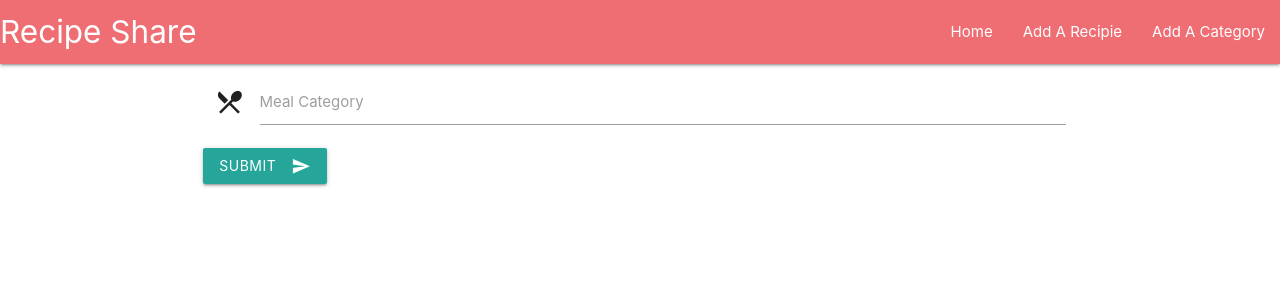
After one commit to SeanLewisIRE/recipe_app, a Flask app: page /add_category in a window 1280 px wide. The commit adds this page. Shown: the top 300 px of the page. Run offline with Flask 2, Linux system fonts and the light colour scheme; some libraries are stand-ins or nearby versions.

Commit message:
added "add category" functionality

```diff
--- a/app.py
+++ b/app.py
@@ -51,6 +51,17 @@ def update_recipe(recipe_id):
     })
     return redirect(url_for('recipes_page'))
 
+
+@app.route('/add_category')
+def add_category():
+    return render_template("addcategory.html")
+
+@app.route('/insert_category', methods=["POST"])
+def insert_category():
+    categories = mongo.db.meal_category
+    categories.insert_one(request.form.to_dict())
+    return redirect(url_for('recipes_page'))
+
 if __name__ == '__main__':
     app.run(host=os.getenv('IP', '0.0.0.0'), port=int(
         os.getenv('PORT', '5000')), debug=True)
--- /dev/null
+++ b/templates/addcategory.html
@@ -0,0 +1,16 @@
+<!DOCTYPE html>
+{% extends 'base.html' %}
+{% block content %}
+<div class="row">
+    <form action="{{url_for('insert_category')}}" method="POST" class="col s12">
+        <div class="input-field col s12">
+            <i class="material-icons prefix">local_dining</i>
+            <input id="category_name" name="category_name" type="text">
+            <label for="category_name">Meal Category</label>
+        </div>
+        <button class="btn waves-effect waves-light" type="submit">Submit
+            <i class="material-icons right">send</i>
+        </button>
+    </form>
+</div>
+{% endblock %}
--- a/templates/base.html
+++ b/templates/base.html
@@ -24,7 +24,7 @@
     <ul class="sidenav" id="mobile-demo">
         <li><a href="{{url_for('recipes_page')}}">Home</a></li>
         <li><a href="{{url_for('add_recipe')}}">Add A Recipe</a></li>
-        <li><a href="">Add A Category</a></li>
+        <li><a href="{{url_for('add_category')}}">Add A Category</a></li>
     </ul>
 </header>
 <div class="container">
```
